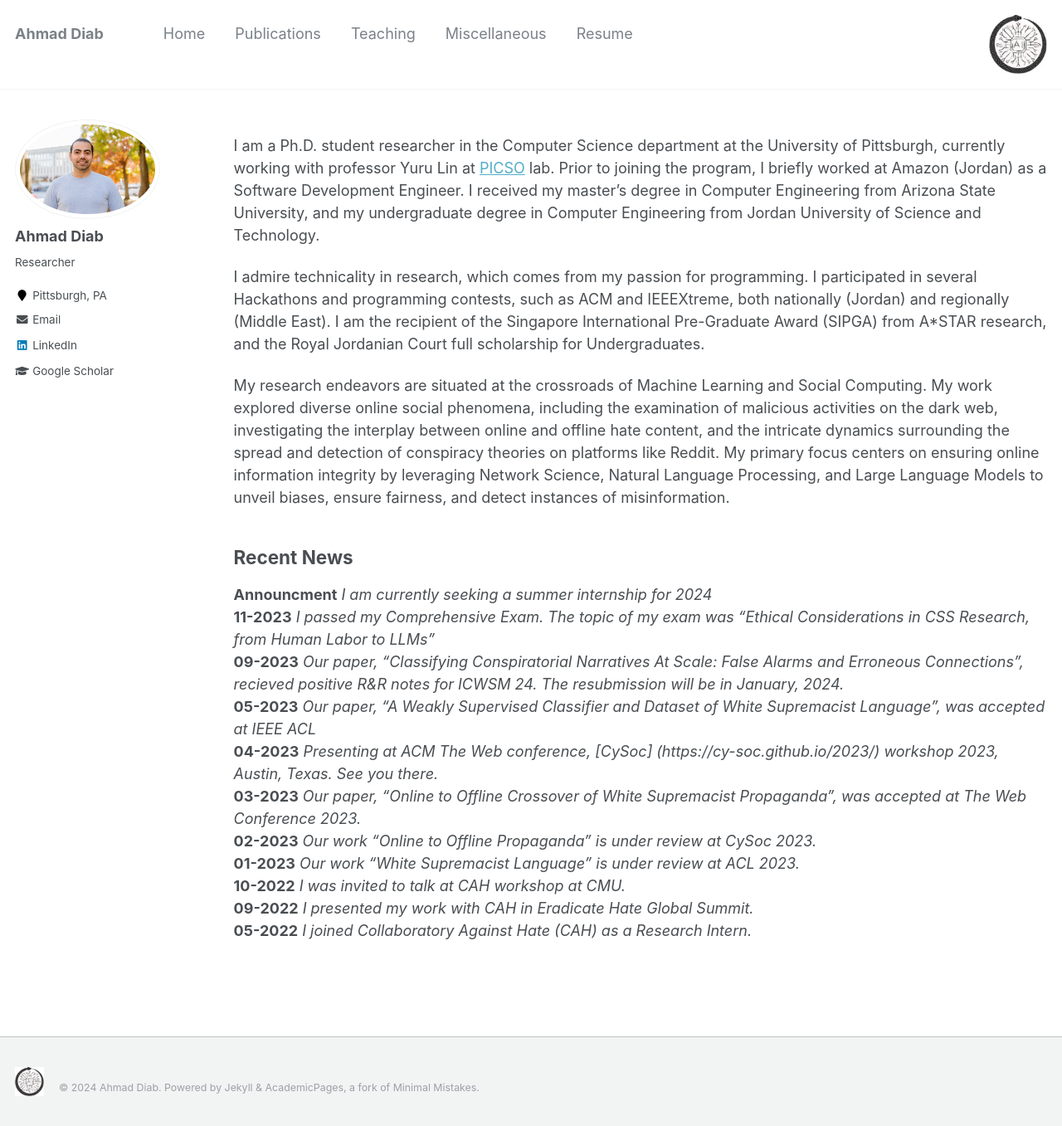
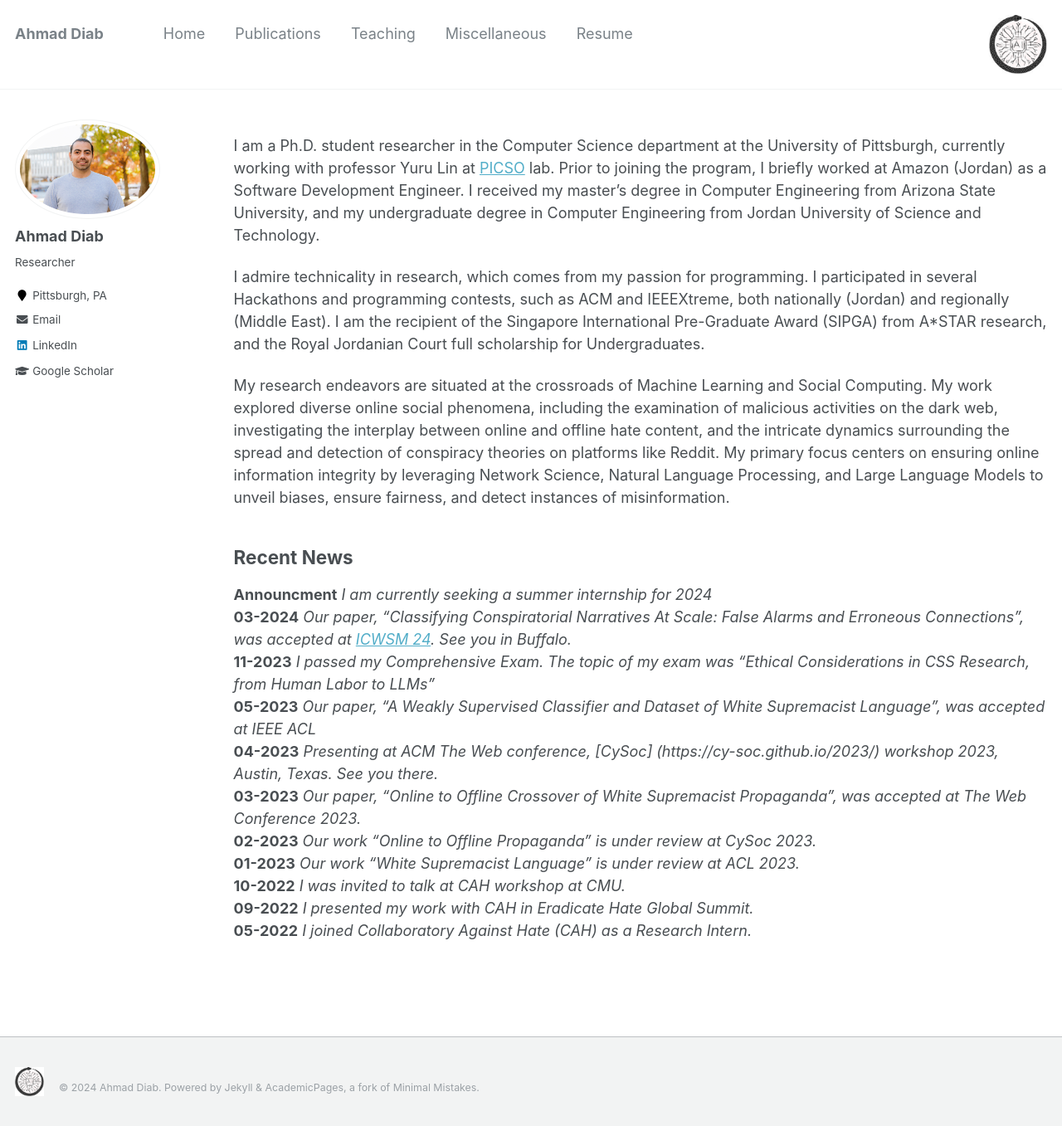
Before and after one commit to aadiab/aadiab.github.io, a Jekyll site: the page built from index.md, in a window 1280 px wide and 1357 px high. Shown: the whole window at 83% size. Built offline with Jekyll 4.4.1, drawn with Linux system fonts in a browser that asks for light colours.

Commit message:
ICWSM acceptence

```diff
--- a/index.md
+++ b/index.md
@@ -17,8 +17,8 @@ My research endeavors are situated at the crossroads of Machine Learning and Soc
 
 ## Recent News
 **Announcment** *I am currently seeking a summer internship for 2024*\
+**03-2024** *Our paper, "Classifying Conspiratorial Narratives At Scale: False Alarms and Erroneous Connections", was accepted at [ICWSM 24](https://www.icwsm.org/2024/index.html/). See you in Buffalo.*\
 **11-2023** *I passed my Comprehensive Exam. The topic of my exam was "Ethical Considerations in CSS Research, from Human Labor to LLMs"*\
-**09-2023** *Our paper, "Classifying Conspiratorial Narratives At Scale: False Alarms and Erroneous Connections", recieved positive R&R notes for ICWSM 24. The resubmission will be in January, 2024.*\
 **05-2023** *Our paper, "A Weakly Supervised Classifier and Dataset of White Supremacist Language", was accepted at IEEE ACL*\
 **04-2023** *Presenting at ACM The Web conference, [CySoc] (https://cy-soc.github.io/2023/) workshop 2023, Austin, Texas. See you there.* \
 **03-2023** *Our paper, "Online to Offline Crossover of White Supremacist Propaganda", was accepted at The Web Conference 2023.*\
```
Also changed, not shown: _pages/publications.md (+1 -1 lines).
